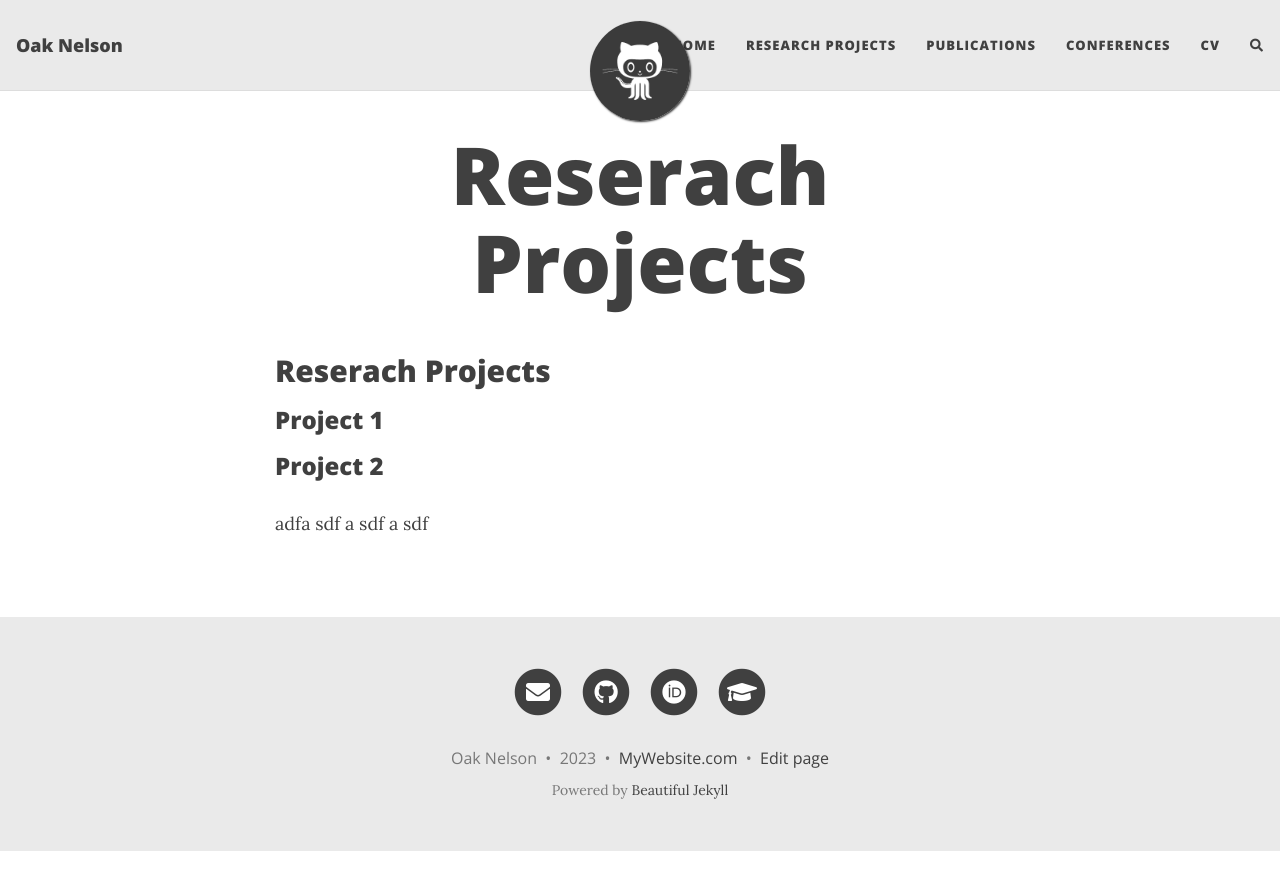
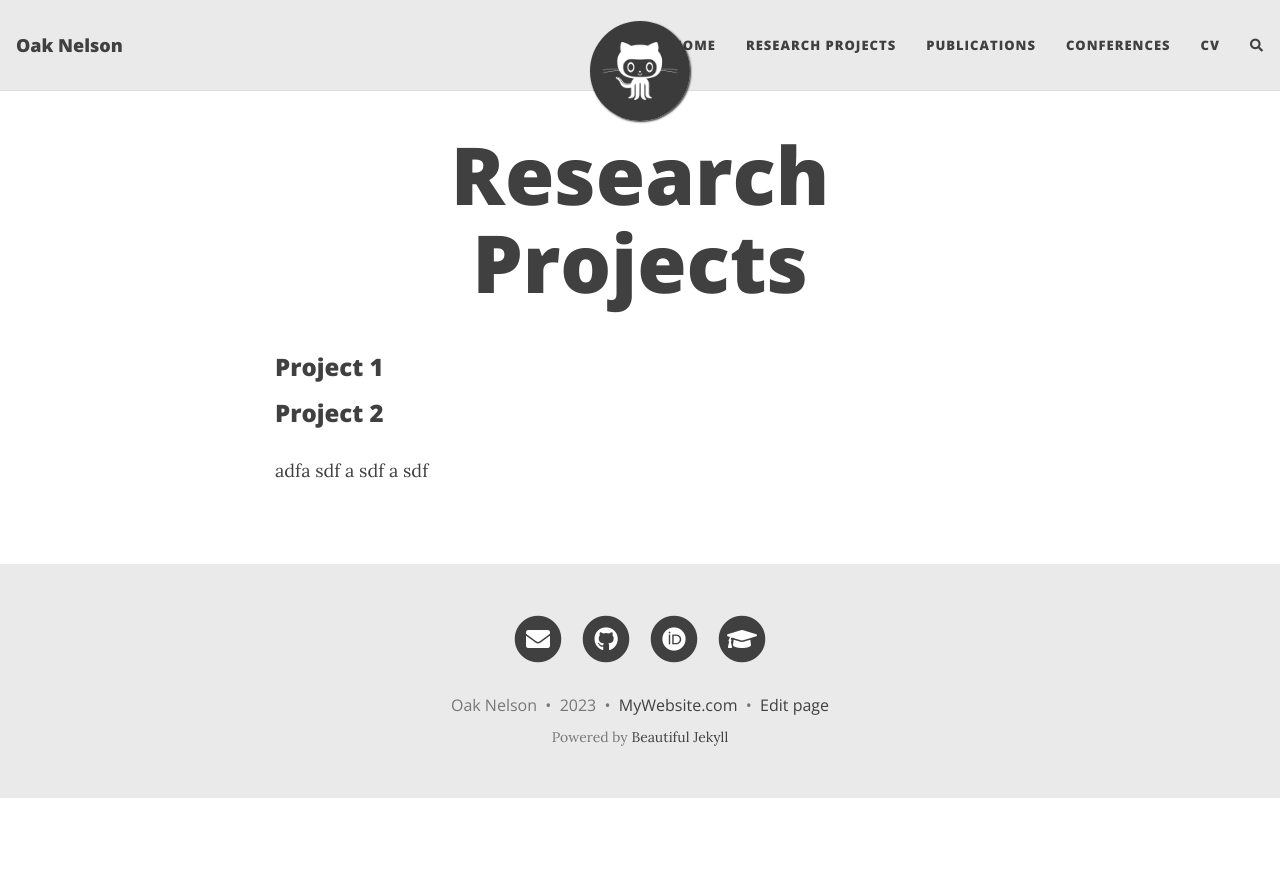
Before and after one commit to nelsonand/website, a Jekyll site: the page built from projects.md, in a window 1280 px wide. Shown: the top 890 px of the page. Built offline with Jekyll 4.4.1, drawn with Linux system fonts in a browser that asks for light colours; nearby versions of some CDN libraries; our own code applies the rules of GitHub Pages for plain Markdown files; comment, search, counter and statistics services are not loaded.

Commit message:
Update projects.md

```diff
--- a/projects.md
+++ b/projects.md
@@ -1,4 +1,7 @@
-## Reserach Projects
+---
+layout: page
+title: Research Projects
+---
 
 ### Project 1
 
```
